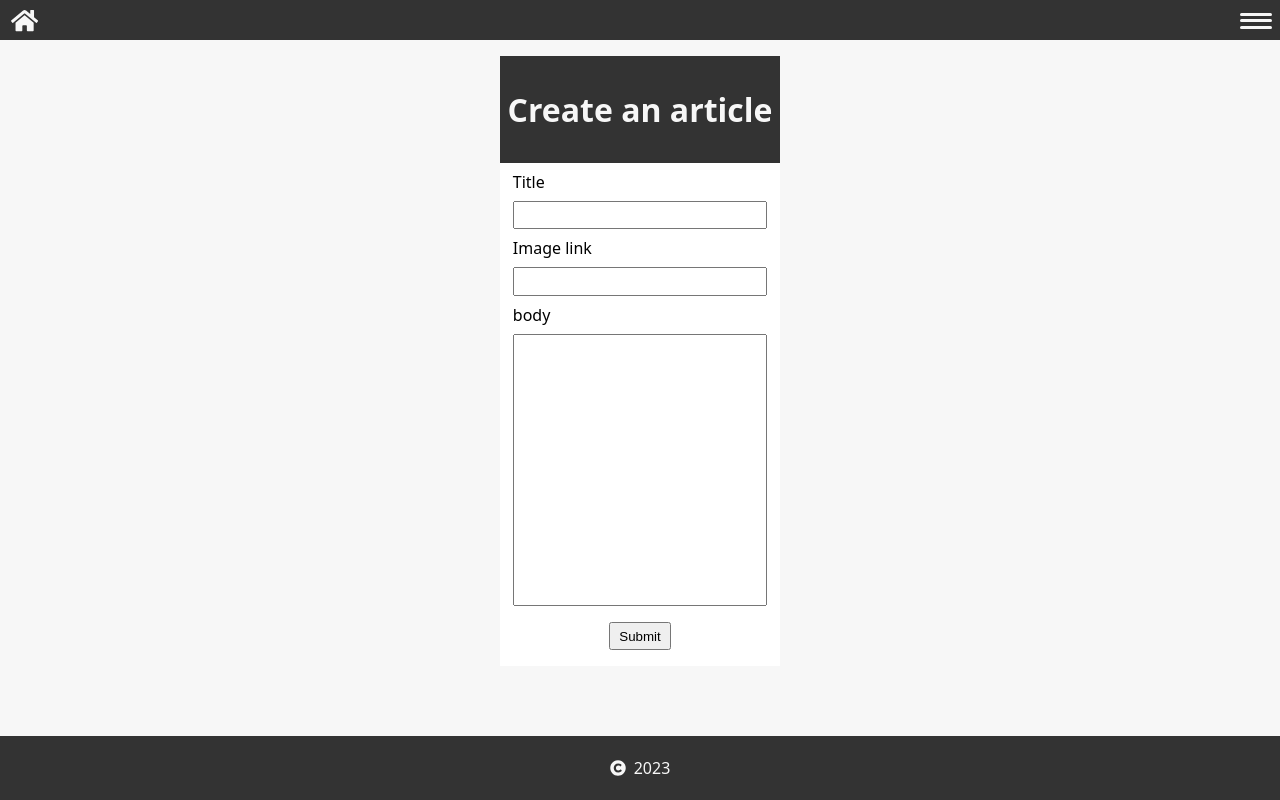
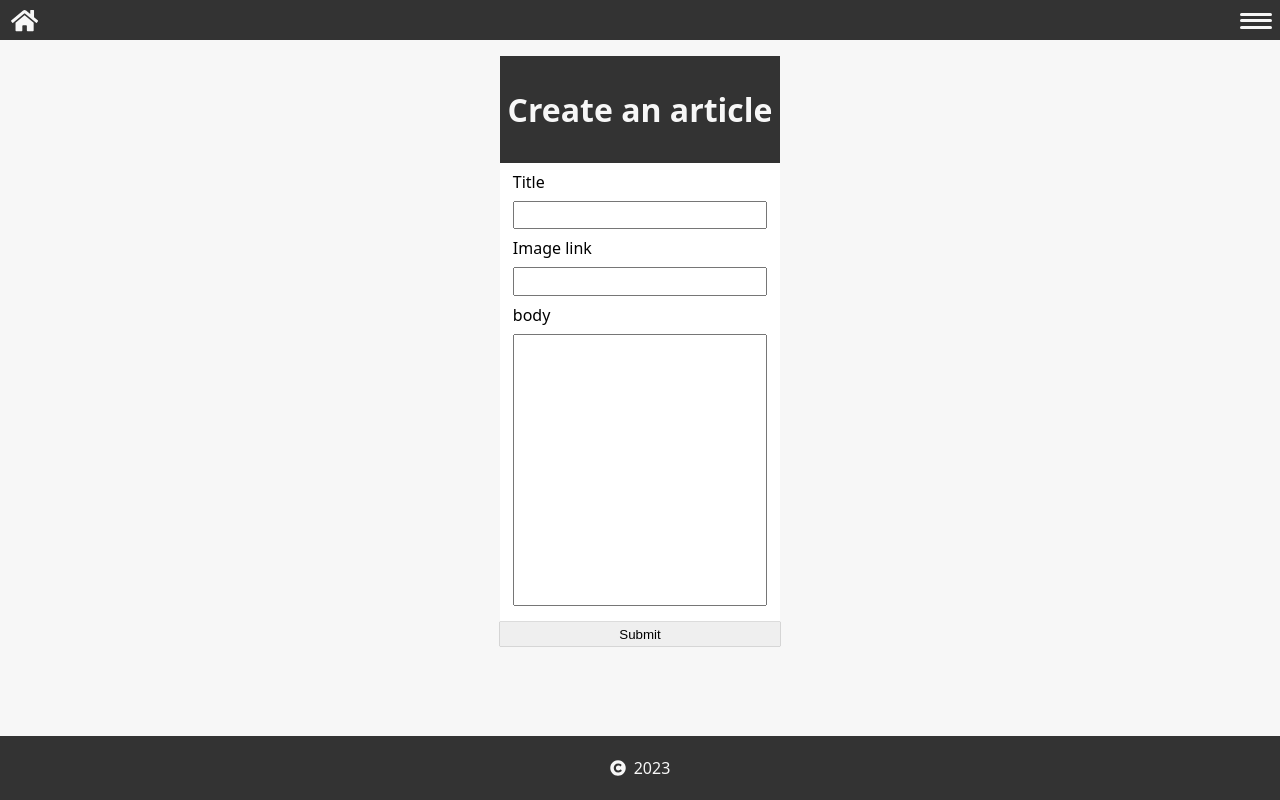
Before and after one commit to akliyachir/Mern_stack_Articles_Publishing_platform, a React (Vite) app in the folder articles_publishing_platform_v1/client/: page /create_article in a window 1280 px wide. Built offline with nearby package versions, Linux system fonts and the light colour scheme.

Commit message:
mern stack, articles publishing platform buit, making create article page

```diff
--- a/articles_publishing_platform_v1/client/src/UserPages/1-CreateArticle/CreateArticle.css
+++ b/articles_publishing_platform_v1/client/src/UserPages/1-CreateArticle/CreateArticle.css
@@ -34,9 +34,12 @@
   justify-content: center;
   align-items: center;
   flex-direction: column;
-  padding: 1rem;
+  padding-top: 1rem;
 }
 .buttonOnSubmitCreateNewArticle {
-  padding: 0.3rem 0.5rem;
+  padding: 0.3rem 1rem;
   cursor: pointer;
+  border: none;
+  width: 100%;
+  box-shadow: 0 0 1px var(--clr-3);
 }
```
